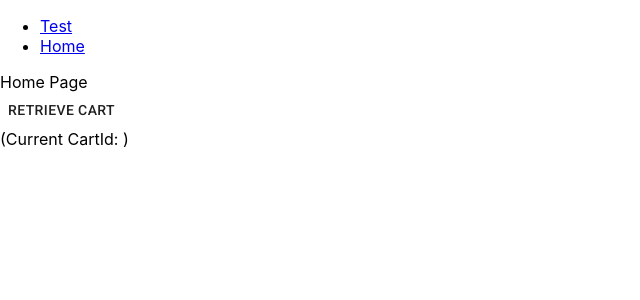
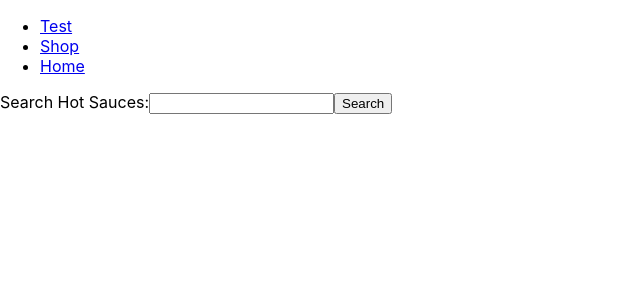
Before and after one commit to anishbahl-credera/FirstTSProject, a React (Create React App) app in the folder group-project-ui/: page /shop in a window 1280 px wide. Shown: the top 300 px of the page, without its empty margins (0-640 px from the left). Built offline with nearby package versions, Linux system fonts and the light colour scheme; no server answers.

Commit message:
Nathan's first test push

```diff
--- a/group-project-ui/src/modules/pages/pages.config.js
+++ b/group-project-ui/src/modules/pages/pages.config.js
@@ -1,4 +1,6 @@
 import HomePageComponent from './home-page/home-page.component';
+import ShopPageComponent from './shop-page/shop-page.component';
+
 
 // Example component to demonstrate routing with multiple pages
 const TestComp = () => (
@@ -10,6 +12,7 @@ const TestComp = () => (
 // NOTE: You may need to update this config with more properties and map to the RootLayout if more complex routes are required
 export const routes = [
   { path: '/test', linkText: 'Test', routeComponent: TestComp, exact: true },
+  { path: '/shop', linkText: 'Shop', routeComponent: ShopPageComponent, exact: true },
   // Currently a fallback route which will match if any routes above are not exactly matched
   // NOTE: Fallback routes should always be last
   { path: '/', linkText: 'Home', routeComponent: HomePageComponent, exact: false },
--- /dev/null
+++ b/group-project-ui/src/modules/pages/shop-page/shop-page.component.js
@@ -0,0 +1,77 @@
+
+//import { useState } from "react";
+
+import React, { useState } from 'react';
+
+export default function ShopPageComponent() {
+  const [query, setQuery] = useState('');
+  const [hotSauces, setHotSauces] = useState([]);
+  const [error, setError] = useState(null);
+
+  const handleSearch = async () => {
+    try {
+      const response = await fetch(`https://localhost:8000`);
+      if (!response.ok) {
+        throw new Error('Network response was not ok');
+      }
+      const data = await response.json();
+      setHotSauces(data);
+    } catch (error) {
+      setError(error.message);
+    }
+  };
+
+  return (
+    <div className="HotSauceSearch">
+      <label htmlFor="search">Search Hot Sauces:</label>
+      <input
+        type="text"
+        id="search"
+        value={query}
+        onChange={(e) => setQuery(e.target.value)}
+      />
+      <button onClick={handleSearch}>Search</button>
+
+      {error && <div className="error">{error}</div>}
+
+      <div className="hot-sauce-list">
+        {hotSauces.map((sauce) => (
+          <div key={sauce.id} className="hot-sauce-item">
+            <h2>{sauce.name}</h2>
+            <p>Heat Level: {sauce.heatLevel}</p>
+            <p>Ingredients: {sauce.ingredients.join(', ')}</p>
+          </div>
+        ))}
+      </div>
+    </div>
+  );
+}
+
+
+
+
+
+
+/*export default function ShopPageComponent() {
+const [query, setQuery] = useState("");
+
+    return (
+
+        <div className = "SearchBar">
+            <label>Search Bar</label>
+            <input type="text" onChange={(e => setQuery(e.target.value))} />
+
+
+        </div>
+
+    )
+}
+
+/*const ShopPageComponent = () => {
+    // component logic
+    return (
+        <div>This is the shopping page</div>
+    )
+  };
+ */
+  //export default ShopPageComponent;
```
Also changed, not shown: 1 other file (tests, documents, lock files or other folders).
